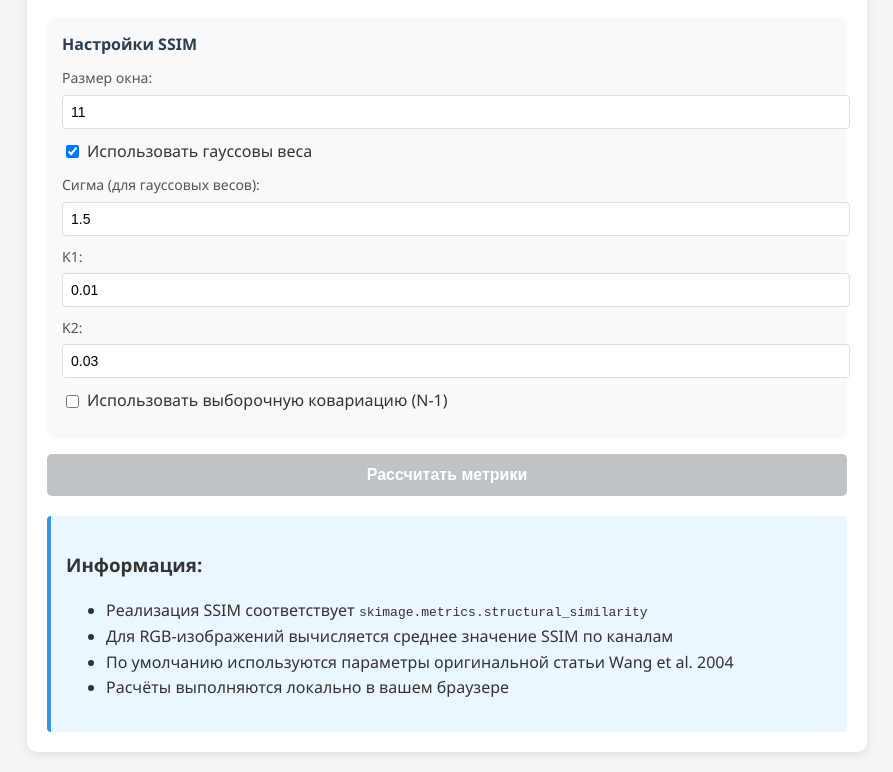
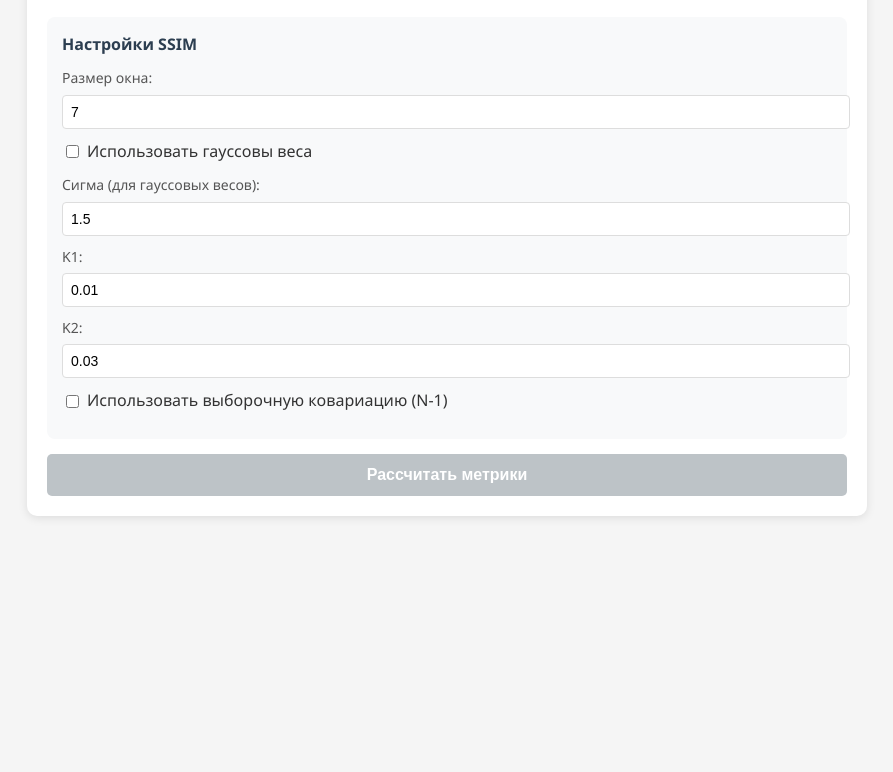
Before and after one commit to kokodio/SSIM-PSNR-Online-Calc, a plain HTML site: page index.html in a window 1280 px wide. Shown: the part 380-1152 px from the top of the page, without its empty margins (193-1086 px from the left). After the commit the page ends 916 px from the top, so only its background shows below. Drawn offline with Linux system fonts and the light colour scheme.

Commit message:
Change default values

```diff
--- a/index.html
+++ b/index.html
@@ -125,13 +125,6 @@
             margin: 10px 0;
             display: none;
         }
-        .tips {
-            margin-top: 20px;
-            padding: 15px;
-            background-color: #eaf7ff;
-            border-left: 4px solid #3498db;
-            border-radius: 4px;
-        }
         .advanced-settings {
             margin-top: 20px;
             padding: 15px;
@@ -168,12 +161,6 @@
         .checkbox-group input {
             margin-right: 8px;
         }
-        footer {
-            text-align: center;
-            margin-top: 30px;
-            color: #7f8c8d;
-            font-size: 14px;
-        }
     </style>
 </head>
 <body>
@@ -200,10 +187,10 @@
             <h3>Настройки SSIM</h3>
             <div class="form-group">
                 <label for="win-size">Размер окна:</label>
-                <input type="number" id="win-size" class="form-control" value="11" min="3" max="21" step="2">
+                <input type="number" id="win-size" class="form-control" value="7" min="3" max="21" step="2">
             </div>
             <div class="checkbox-group">
-                <input type="checkbox" id="gaussian-weights" checked>
+                <input type="checkbox" id="gaussian-weights">
                 <label for="gaussian-weights">Использовать гауссовы веса</label>
             </div>
             <div class="form-group">
@@ -238,16 +225,6 @@
                 <p>Измеряет отношение сигнал/шум в дБ (выше = лучше)</p>
                 <div class="metric-value" id="psnr-value">-</div>
             </div>
-        </div>
-
-        <div class="tips">
-            <h3>Информация:</h3>
-            <ul>
-                <li>Реализация SSIM соответствует <code>skimage.metrics.structural_similarity</code></li>
-                <li>Для RGB-изображений вычисляется среднее значение SSIM по каналам</li>
-                <li>По умолчанию используются параметры оригинальной статьи Wang et al. 2004</li>
-                <li>Расчёты выполняются локально в вашем браузере</li>
-            </ul>
         </div>
     </div>
 
```
Also changed, not shown: 1 other file.
